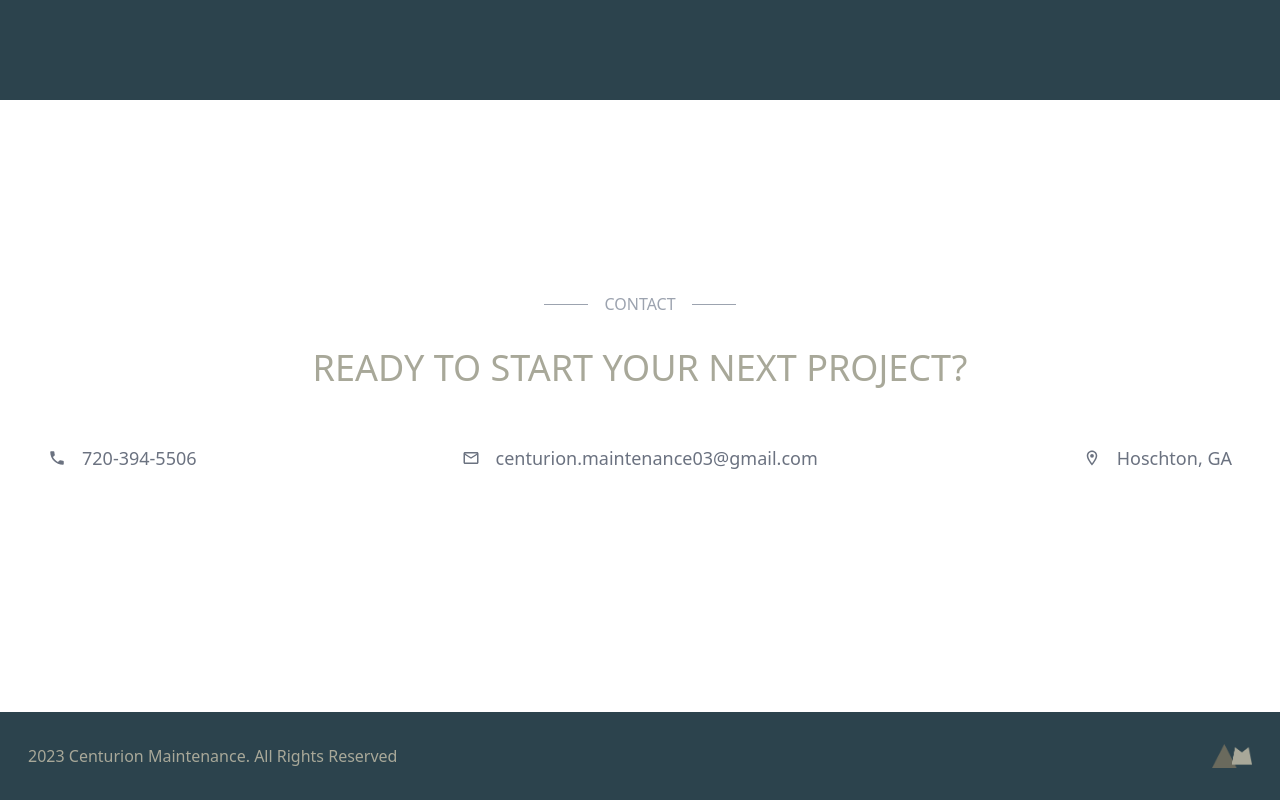
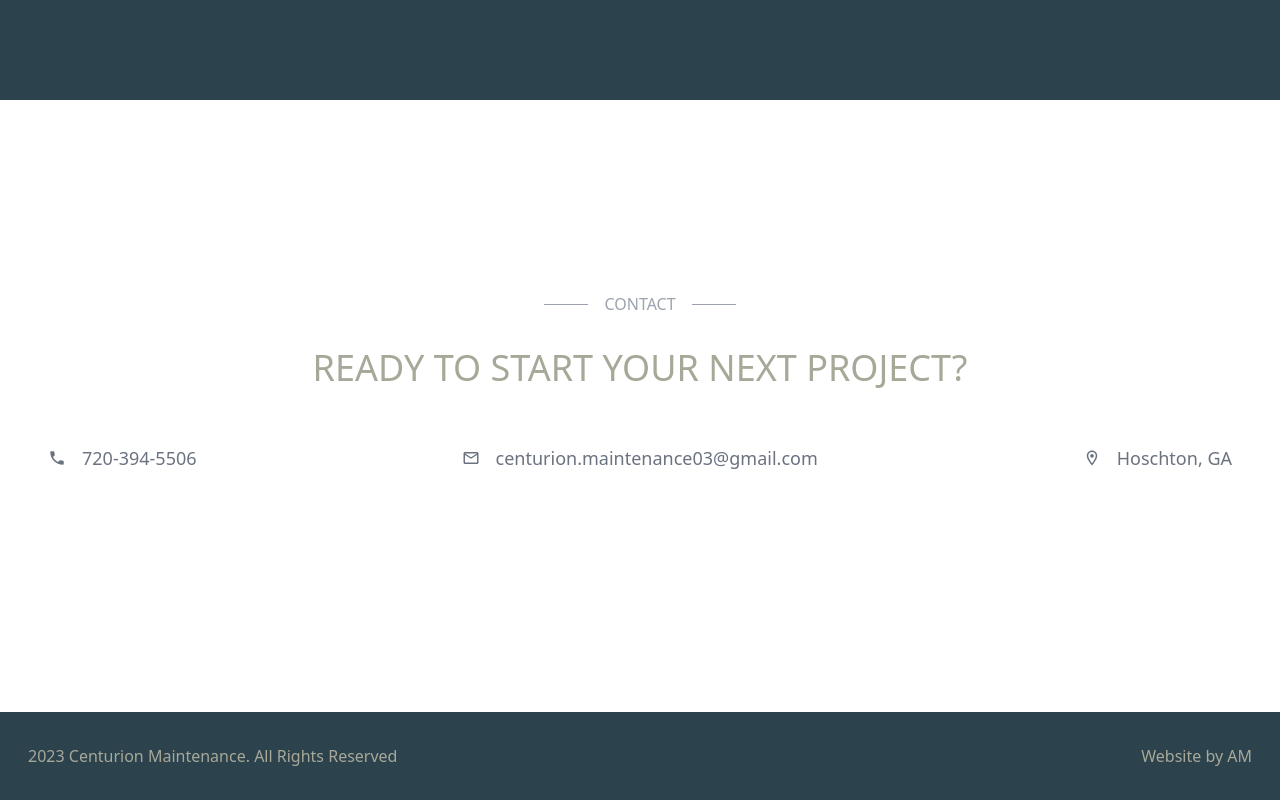
Before and after one commit to austin-morrow/centurion-maintenance, a React (Create React App) app: page / in a window 1280 px wide. Shown: the part 4184-4984 px from the top of the page. Built offline with nearby package versions, Linux system fonts and the light colour scheme; the HTML template or start-up script is replaced by a standard one.

Commit message:
update footer

```diff
--- a/src/layouts/Footer.jsx
+++ b/src/layouts/Footer.jsx
@@ -1,6 +1,4 @@
 import React from "react"
-import Logo from '../assets/brand/am-logo.png'
-
 
 
 const Footer = () => {
@@ -10,15 +8,7 @@ const Footer = () => {
       <div className='flex flex-col items-center max-w-[1240px] px-2 py-4 mx-auto justify-between sm:flex-row text-center text-[text-[#A8A899]'>
         <p className='py-4'>2023 Centurion Maintenance. All Rights Reserved</p>
         <div>
-
-          <a
-             href="https://austinmorrow.me" target="_blank" rel="noreferrer">
-            <img
-              className="h-6"
-              src={Logo}
-              alt="Your Company"
-            />
-          </a>
+          Website by <a href="https://austinmorrow.me" target="_blank" rel="noreferrer">AM</a>
         </div>
       </div>
     </div>
```
